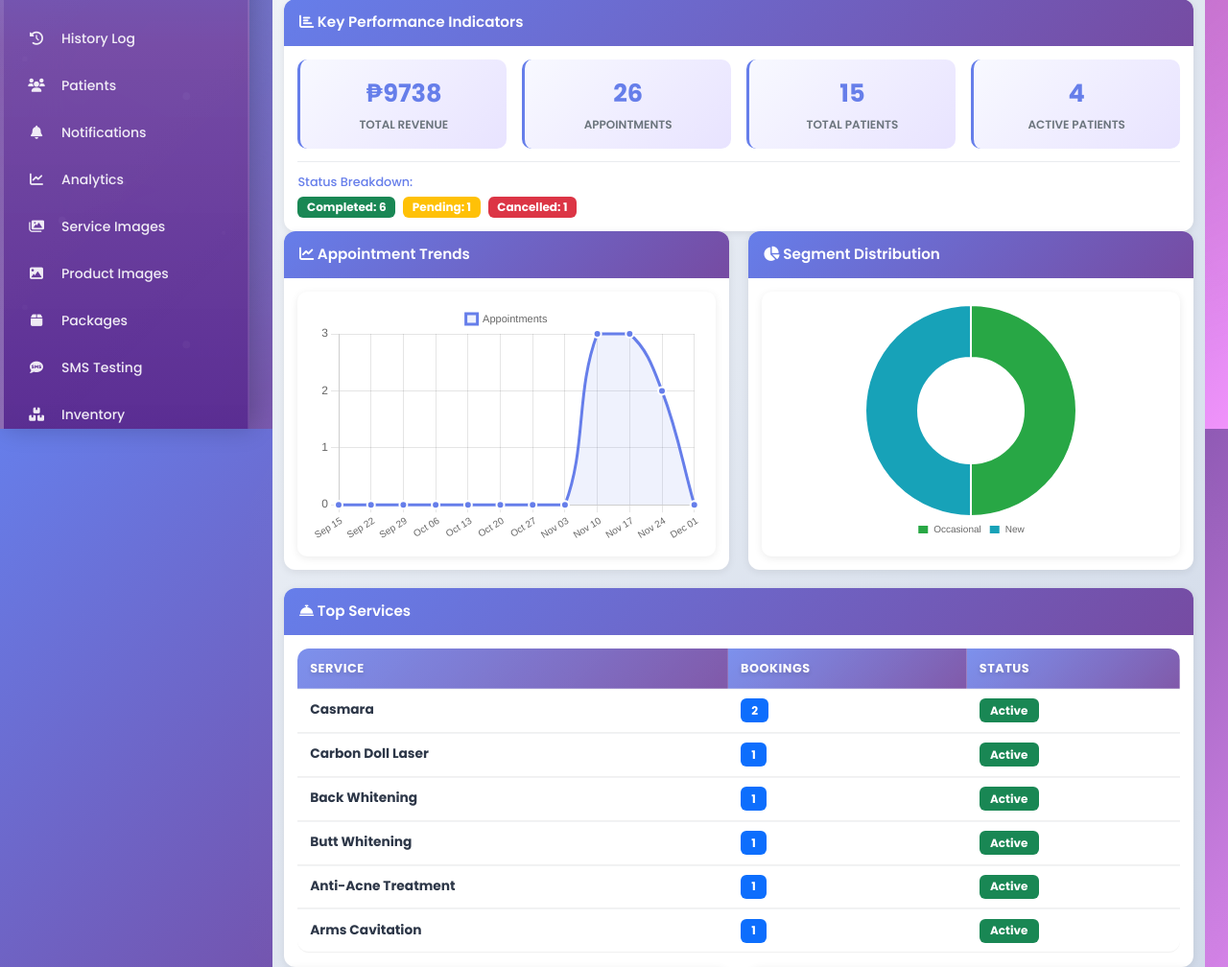
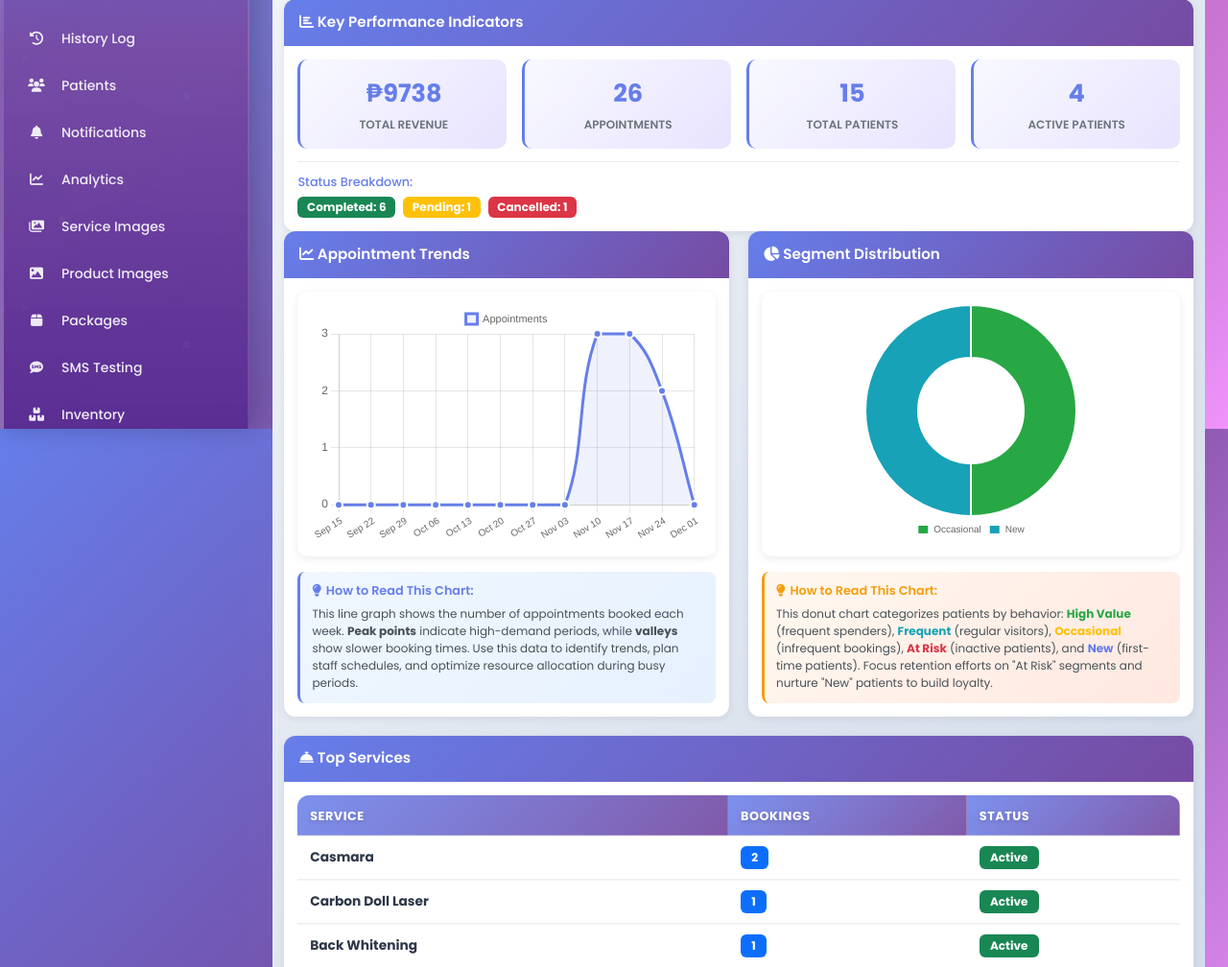
Before and after one commit to kseyer/Capstone-System-Final, a Django app: page /analytics/ in a window 1280 px wide; the page is wider, and only the part inside the window is pictured. Shown: the part 353-1361 px from the top of that part at 96% size. Run offline with Django 5.2, Linux system fonts and the light colour scheme; a user stored in the database is signed in; data comes from the database, SQL or seed files in the repository.

Commit message:
Fix password reset error handling, add insights to analytics charts (Appointment Trends & Segment Distribution) - Explain how charts work and their purpose

```diff
--- a/templates/analytics/admin_dashboard.html
+++ b/templates/analytics/admin_dashboard.html
@@ -198,6 +198,17 @@
                             <canvas id="appointmentChart"></canvas>
                         </div>
                     </div>
+                    <!-- Insights Section -->
+                    <div style="margin-top: 1rem; padding: 0.75rem; background: linear-gradient(135deg, #f0f7ff 0%, #e6f0ff 100%); border-radius: 8px; border-left: 3px solid #667eea;">
+                        <h6 style="font-size: 0.8rem; color: #667eea; margin-bottom: 0.5rem; font-weight: 600;">
+                            <i class="fas fa-lightbulb" style="margin-right: 0.3rem;"></i>How to Read This Chart:
+                        </h6>
+                        <p style="font-size: 0.75rem; color: #495057; margin: 0; line-height: 1.5;">
+                            This line graph shows the number of appointments booked each week.
+                            <strong>Peak points</strong> indicate high-demand periods, while <strong>valleys</strong> show slower booking times.
+                            Use this data to identify trends, plan staff schedules, and optimize resource allocation during busy periods.
+                        </p>
+                    </div>
                 </div>
             </div>
 
@@ -210,6 +221,18 @@
                         <div class="chart-container">
                             <canvas id="segmentChart"></canvas>
                         </div>
+                    </div>
+                    <!-- Insights Section -->
+                    <div style="margin-top: 1rem; padding: 0.75rem; background: linear-gradient(135deg, #fff8f0 0%, #ffe8e0 100%); border-radius: 8px; border-left: 3px solid #f59e0b;">
+                        <h6 style="font-size: 0.8rem; color: #f59e0b; margin-bottom: 0.5rem; font-weight: 600;">
+                            <i class="fas fa-lightbulb" style="margin-right: 0.3rem;"></i>How to Read This Chart:
+                        </h6>
+                        <p style="font-size: 0.75rem; color: #495057; margin: 0; line-height: 1.5;">
+                            This donut chart categorizes patients by behavior: <strong style="color: #28a745;">High Value</strong> (frequent spenders),
+                            <strong style="color: #17a2b8;">Frequent</strong> (regular visitors), <strong style="color: #ffc107;">Occasional</strong> (infrequent bookings),
+                            <strong style="color: #dc3545;">At Risk</strong> (inactive patients), and <strong style="color: #667eea;">New</strong> (first-time patients).
+                            Focus retention efforts on "At Risk" segments and nurture "New" patients to build loyalty.
+                        </p>
                     </div>
                 </div>
             </div>
```
Also changed, not shown: accounts/views.py (+32 -23 lines), templates/owner/dashboard.html (+23 -0 lines).
